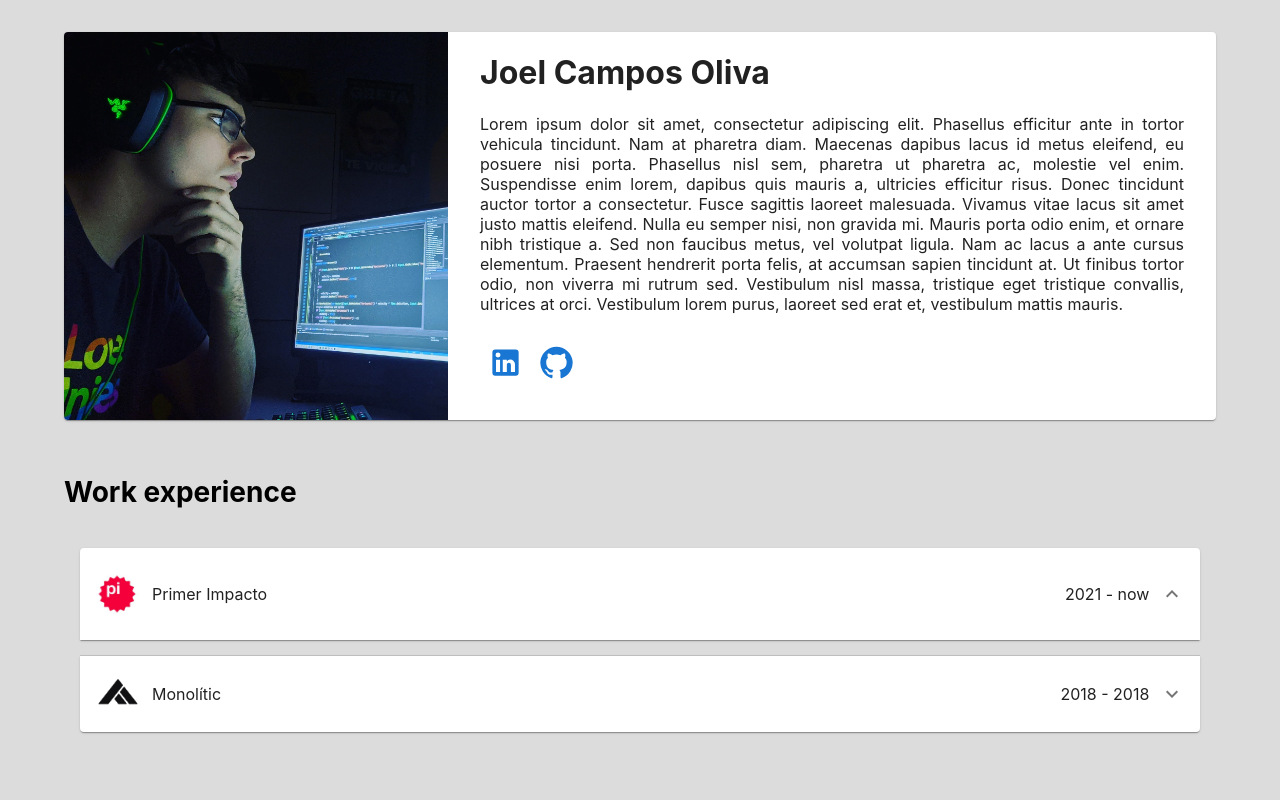
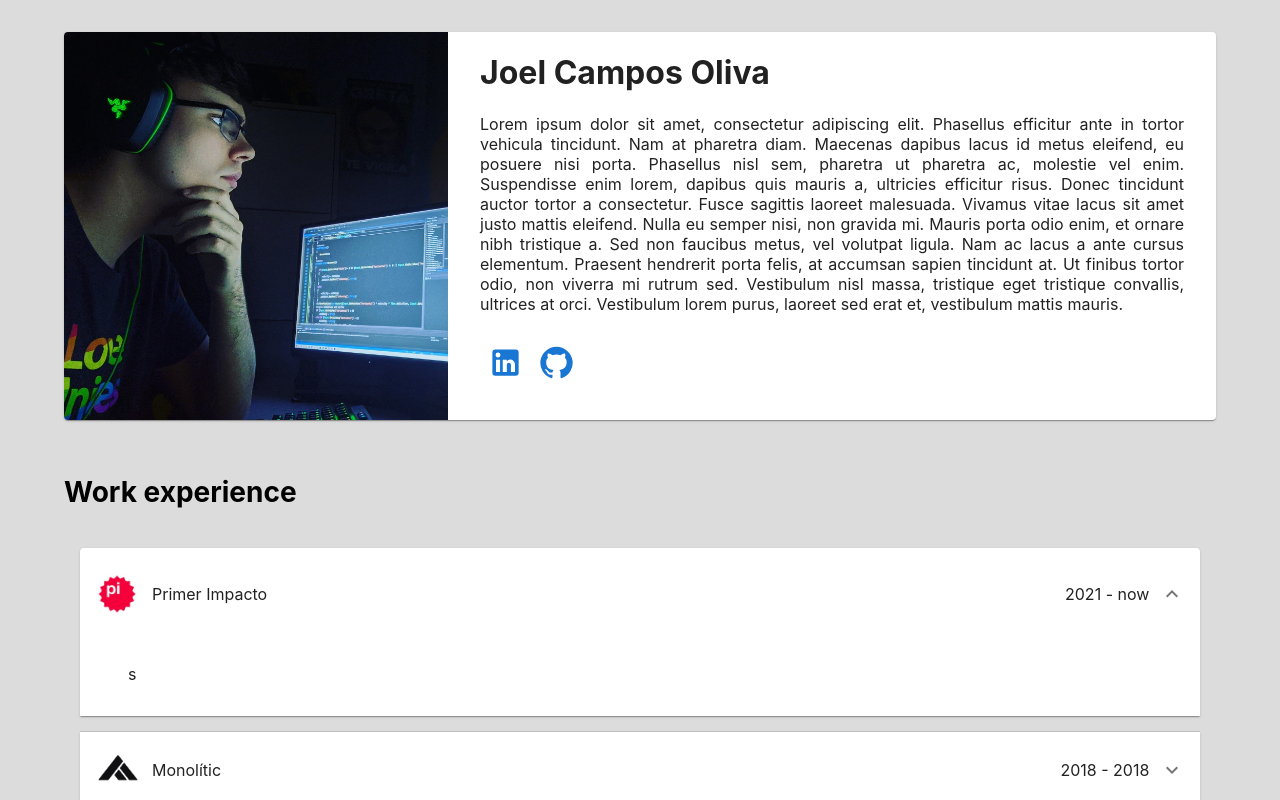
Before and after one commit to TheMineWay/cv, a React (Create React App) app: page / in a window 1280 px wide. Shown: the top 800 px of the page. Built offline with nearby package versions, Linux system fonts and the light colour scheme.

Commit message:
Added description

```diff
--- a/src/view/MainPage/WorkExperience/WorkExperience.tsx
+++ b/src/view/MainPage/WorkExperience/WorkExperience.tsx
@@ -8,6 +8,7 @@ export default function WorkExperience() {
             name: 'Monolític',
             position: 'SAT',
             imageSrc: require('../../../resources/MainPage/WorkExperience/monolitic.jpg'),
+            description: 's',
             from: {
                 year: 2018,
                 month: 6,
@@ -21,6 +22,7 @@ export default function WorkExperience() {
             name: 'Primer Impacto',
             position: 'DevOps',
             imageSrc: require('../../../resources/MainPage/WorkExperience/primer-impacto.jpg'),
+            description: 's',
             from: {
                 year: 2021,
                 month: 5,
--- a/src/view/MainPage/WorkExperience/WorkExperienceDisplay.tsx
+++ b/src/view/MainPage/WorkExperience/WorkExperienceDisplay.tsx
@@ -1,11 +1,12 @@
 import { ExpandMore } from "@mui/icons-material";
-import { Accordion, AccordionSummary } from "@mui/material";
+import { Accordion, AccordionDetails, AccordionSummary } from "@mui/material";
 import { DateObjectUnits, DateTime } from "luxon";
 import { useState } from "react";
 
 export type WorkExperience = {
     name: string;
     position: string;
+    description: string;
     imageSrc: string;
     from: DateObjectUnits;
     to?: DateObjectUnits;
@@ -64,6 +65,14 @@ export default function WorkExperienceDisplay(props: Props) {
                                     <p>{element.from.year} - {element.to ? element.to.year : 'now'}</p>
                                 </div>
                             </AccordionSummary>
+                            <AccordionDetails>
+                                <p
+                                    style={{
+                                        marginLeft: '2em',
+                                        marginRight: '2em',
+                                    }}
+                                >{element.description}</p>
+                            </AccordionDetails>
                         </Accordion>
                     );
                 })
```
